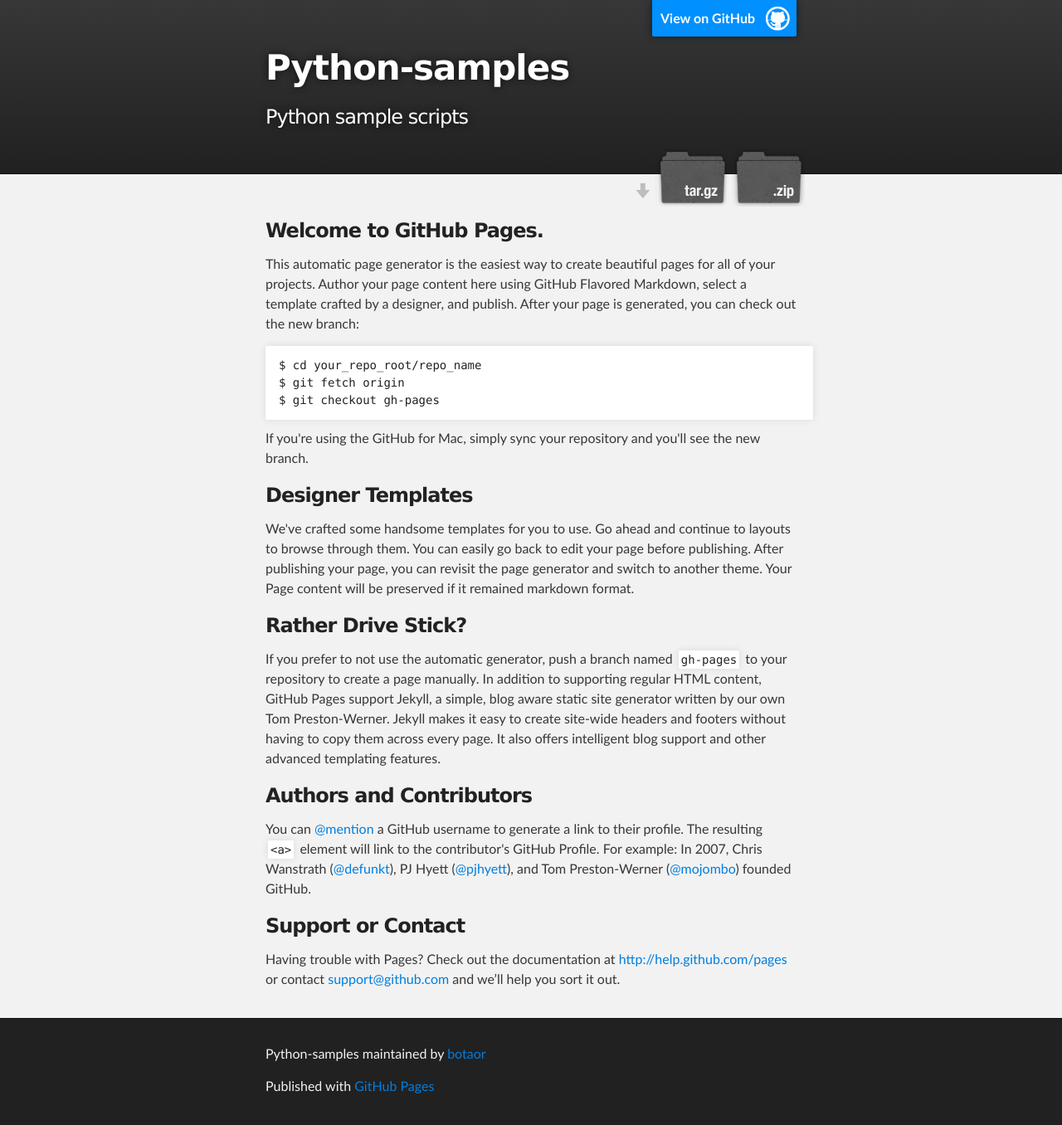
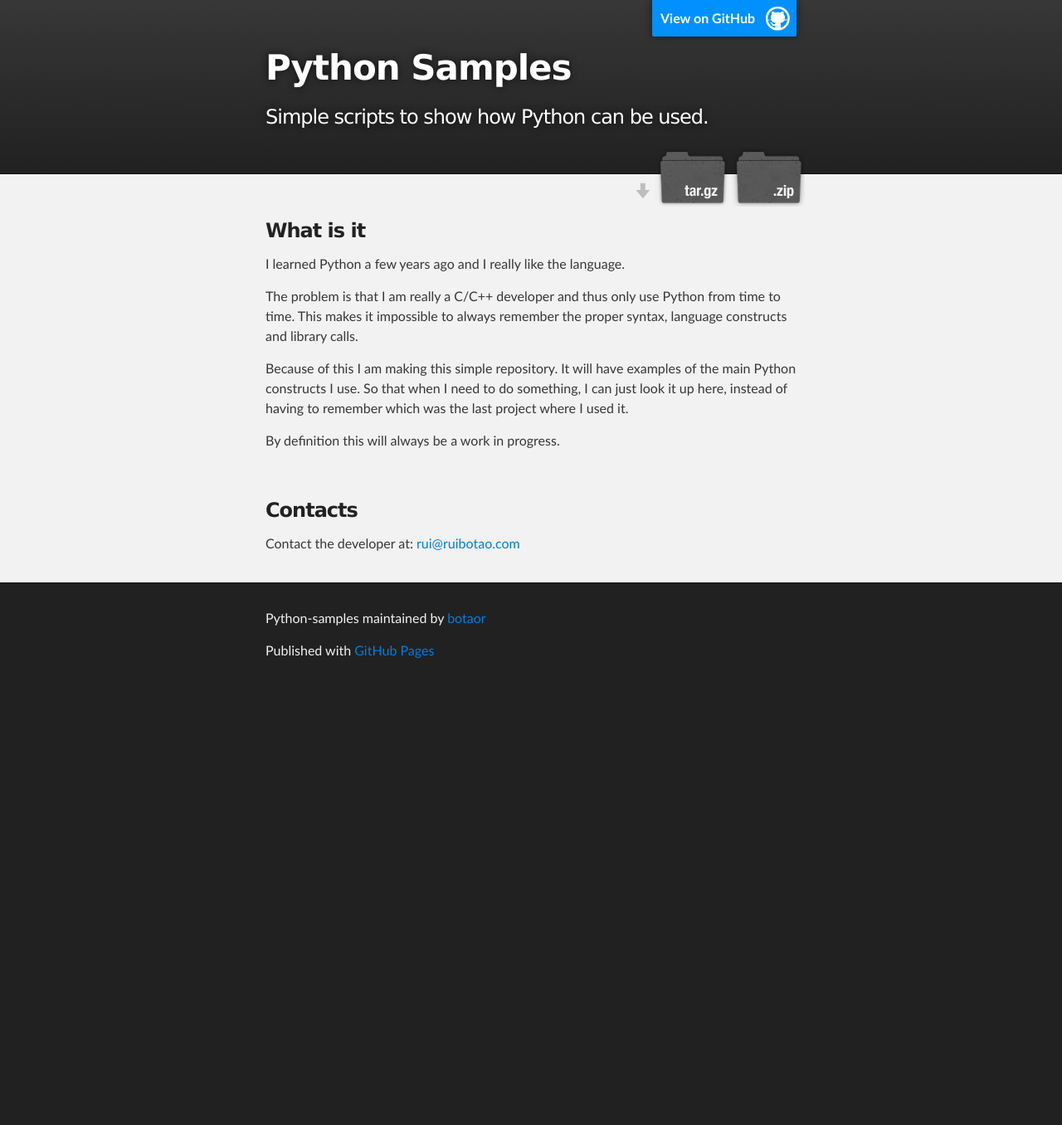
Before and after one commit to botaor/Python-Samples, a plain HTML site: page index.html in a window 1280 px wide. Shown: the whole page at 83% size. After the commit the page ends 831 px from the top, so only its background shows below. Drawn offline with Linux system fonts and the light colour scheme.

Commit message:
ADD: First version of my pages
Still a lot to be done. This is just my first try.

```diff
--- a/index.html
+++ b/index.html
@@ -5,10 +5,8 @@
     <meta charset='utf-8' />
     <meta http-equiv="X-UA-Compatible" content="chrome=1" />
     <meta name="description" content="Python-samples : Python sample scripts" />
-
     <link rel="stylesheet" type="text/css" media="screen" href="stylesheets/stylesheet.css">
-
-    <title>Python-samples</title>
+    <title>Python Samples</title>
   </head>
 
   <body>
@@ -18,8 +16,8 @@
         <header class="inner">
           <a id="forkme_banner" href="https://github.com/botaor/Python-Samples">View on GitHub</a>
 
-          <h1 id="project_title">Python-samples</h1>
-          <h2 id="project_tagline">Python sample scripts</h2>
+          <h1 id="project_title">Python Samples</h1>
+          <h2 id="project_tagline">Simple scripts to show how Python can be used.</h2>
 
             <section id="downloads">
               <a class="zip_download_link" href="https://github.com/botaor/Python-Samples/zipball/master">Download this project as a .zip file</a>
@@ -31,32 +29,16 @@
     <!-- MAIN CONTENT -->
     <div id="main_content_wrap" class="outer">
       <section id="main_content" class="inner">
-        <h3>Welcome to GitHub Pages.</h3>
+<h3>What is it</h3>
+<p>I learned Python a few years ago and I really like the language.</p>
+<p>The problem is that I am really a C/C++ developer and thus only use Python from time to time. This makes it impossible to always remember the proper syntax, language constructs and library calls.</p>
+<p>Because of this I am making this simple repository. It will have examples of the main Python constructs I use. So that when I need to do something, I can just look it up here, instead of having to remember which was the last project where I used it.</p>
+<p>By definition this will always be a work in progress.</p>
+<p>&nbsp;</p>
 
-<p>This automatic page generator is the easiest way to create beautiful pages for all of your projects. Author your page content here using GitHub Flavored Markdown, select a template crafted by a designer, and publish. After your page is generated, you can check out the new branch:</p>
+<h3>Contacts</h3>
+<p>Contact the developer at: <a href="mailto:rui@ruibotao.com">rui@ruibotao.com</a></p>
 
-<pre><code>$ cd your_repo_root/repo_name
-$ git fetch origin
-$ git checkout gh-pages
-</code></pre>
-
-<p>If you're using the GitHub for Mac, simply sync your repository and you'll see the new branch.</p>
-
-<h3>Designer Templates</h3>
-
-<p>We've crafted some handsome templates for you to use. Go ahead and continue to layouts to browse through them. You can easily go back to edit your page before publishing. After publishing your page, you can revisit the page generator and switch to another theme. Your Page content will be preserved if it remained markdown format.</p>
-
-<h3>Rather Drive Stick?</h3>
-
-<p>If you prefer to not use the automatic generator, push a branch named <code>gh-pages</code> to your repository to create a page manually. In addition to supporting regular HTML content, GitHub Pages support Jekyll, a simple, blog aware static site generator written by our own Tom Preston-Werner. Jekyll makes it easy to create site-wide headers and footers without having to copy them across every page. It also offers intelligent blog support and other advanced templating features.</p>
-
-<h3>Authors and Contributors</h3>
-
-<p>You can <a href="https://github.com/blog/821" class="user-mention">@mention</a> a GitHub username to generate a link to their profile. The resulting <code>&lt;a&gt;</code> element will link to the contributor's GitHub Profile. For example: In 2007, Chris Wanstrath (<a href="https://github.com/defunkt" class="user-mention">@defunkt</a>), PJ Hyett (<a href="https://github.com/pjhyett" class="user-mention">@pjhyett</a>), and Tom Preston-Werner (<a href="https://github.com/mojombo" class="user-mention">@mojombo</a>) founded GitHub.</p>
-
-<h3>Support or Contact</h3>
-
-<p>Having trouble with Pages? Check out the documentation at <a href="http://help.github.com/pages">http://help.github.com/pages</a> or contact <a href="mailto:support@github.com">support@github.com</a> and we’ll help you sort it out.</p>
       </section>
     </div>
 
```
